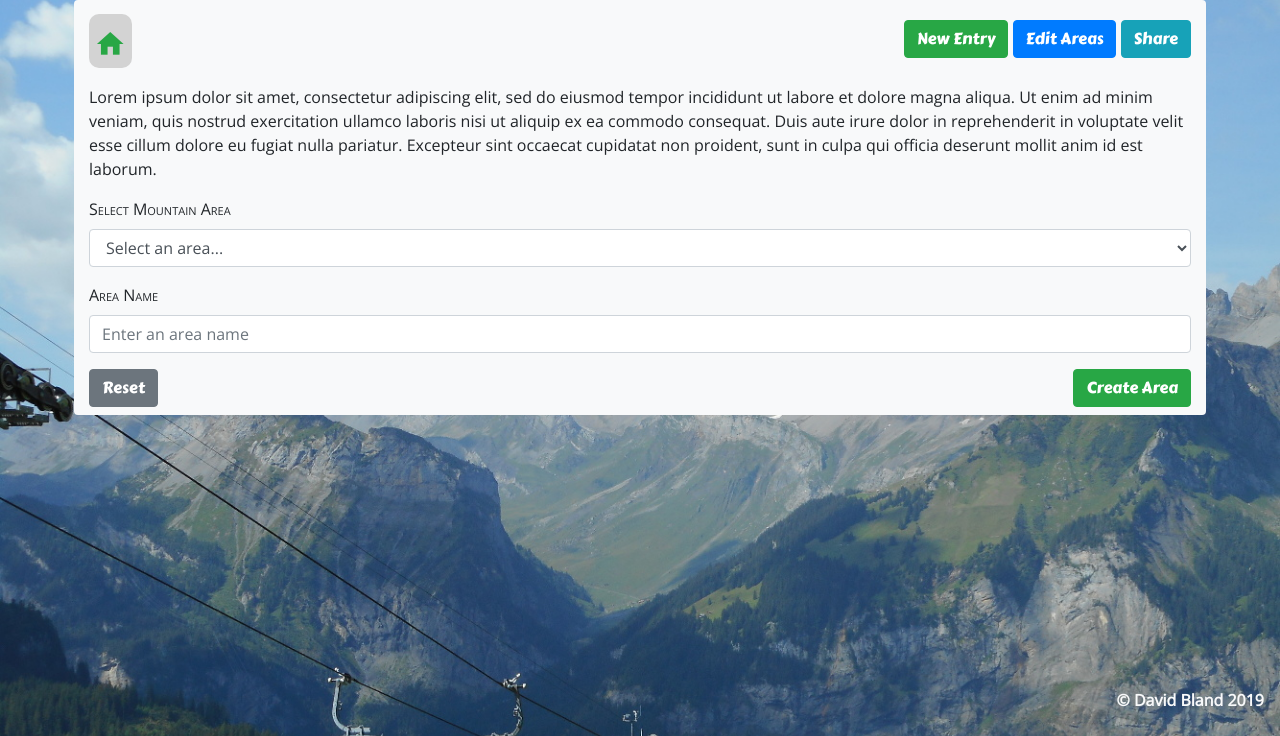
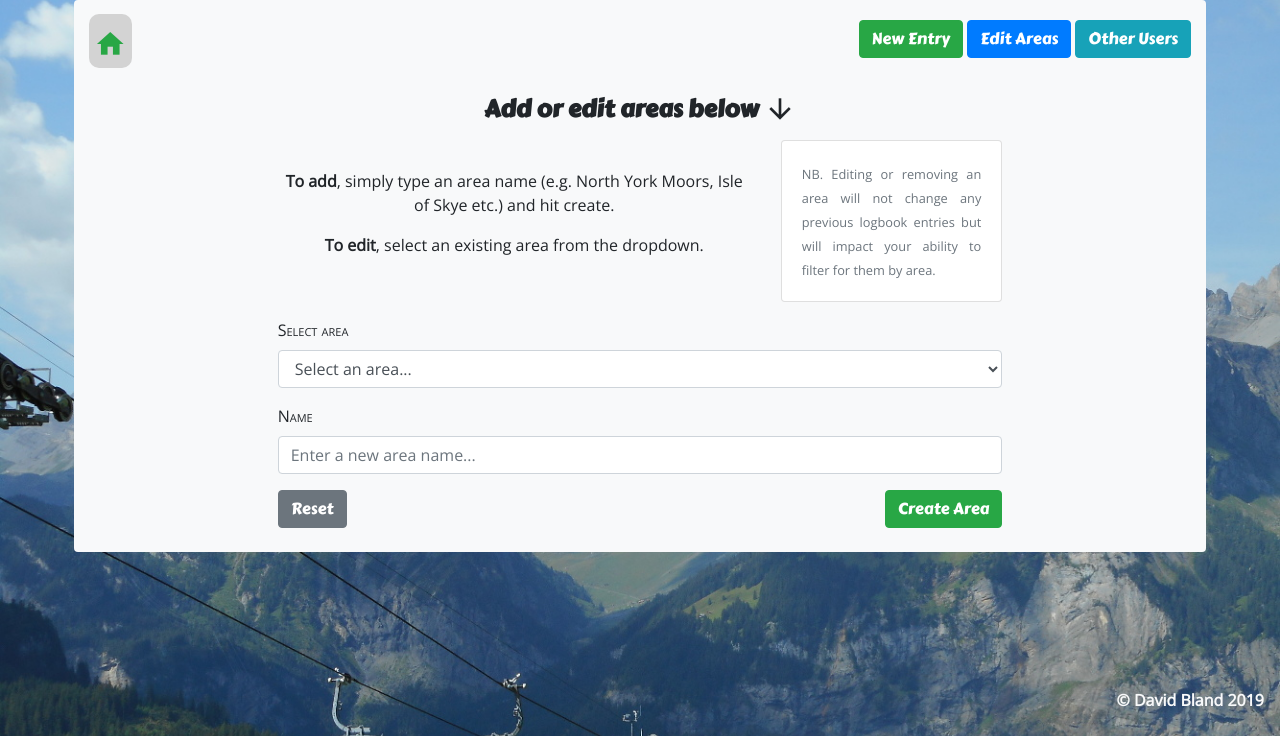
Before and after one commit to davebland/the-mountain-logbook, a Flask app: template templates/edit-areas.html in a window 1280 px wide. Shown: the part 64-800 px from the top of the page. Run offline with Flask 2, Linux system fonts and the light colour scheme; the template is opened without the code that fills it, so the values that code supplies are empty; parts of the project's set-up code (start-up, migrations or seed data) failed here and were passed over; some libraries are stand-ins or nearby versions.

Commit message:
minor styling, typography and layout updates to all pages

```diff
--- a/app.py
+++ b/app.py
@@ -160,7 +160,7 @@ def edit_areas():
 def others():
     """ Generate page to view entries submitted by others """
     if login_check():
-        return render_template('others.html', title="Others Page", area_list=db.get_areas())
+        return render_template('others.html', title="Other Users", area_list=db.get_areas())
     return redirect( url_for('index') )
 
 # ROUTES (retrieve data)
--- a/static/css/styles.css
+++ b/static/css/styles.css
@@ -12,7 +12,7 @@ body {
     font-family: 'Open Sans', sans-serif;
 }
 
-h1, h2, h3, h4, h5, h6, button {
+h1, h2, h3, h4, h5, h6, button, th {
     font-family: 'Carter One', cursive;
 }
 
@@ -32,6 +32,14 @@ header a:hover {
 
 #application-logo-title i, #application-logo-title h2 {
     font-size: 2em;
+}
+
+#modal-data-primary_terrain, #modal-data-participation {
+    text-transform: capitalize;
+}
+
+#modal-entry td small, #modal-notes {
+    font-variant: small-caps;
 }
 
 @media (min-width: 768px) {
@@ -94,6 +102,16 @@ form label {
     width: 50px;
 }
 
+#table-header-details, #table-header-details i {
+    line-height: 12px;
+    font-size: 1em;
+}
+
+th {
+    font-size: 1.2em;
+    font-weight: 100;
+}
+
 /* BUTTONS */
 
 .logbook-button {
--- a/templates/application-frame.html
+++ b/templates/application-frame.html
@@ -16,7 +16,7 @@
                     <nav>
                         <a href="{{ url_for('new') }}"><button type="button" class="btn btn-success">New Entry</button></a>
                         <a href="{{ url_for('edit_areas') }}"><button type="button" class="btn btn-primary">Edit Areas</button></a>
-                        <a href="{{ url_for('others') }}"><button type="button" class="btn btn-info">Share</button></a>
+                        <a href="{{ url_for('others') }}"><button type="button" class="btn btn-info">Other Users</button></a>
                     </nav>
                 </div>
             </div>
--- a/templates/edit-areas.html
+++ b/templates/edit-areas.html
@@ -1,13 +1,26 @@
 {% extends 'application-frame.html' %}
 <!-- Edit and add mountain areas -->
 {% block content %}
-    <div class="row">
-        <div class="col">
-            <p>Lorem ipsum dolor sit amet, consectetur adipiscing elit, sed do eiusmod tempor incididunt ut labore et dolore magna aliqua. Ut enim ad minim veniam, quis nostrud exercitation ullamco laboris nisi ut aliquip ex ea commodo consequat. Duis aute irure dolor in reprehenderit in voluptate velit esse cillum dolore eu fugiat nulla pariatur. Excepteur sint occaecat cupidatat non proident, sunt in culpa qui officia deserunt mollit anim id est laborum.</p>
+    <div class="row mb-3">
+        <div class="col col-lg-8 m-auto">
+            <h4 class="text-center mb-3"><strong>Add or edit areas below <i class="material-icons">arrow_downward</i></strong></h4>
+            <div class="row align-items-center">
+                <div class="col-md text-center">
+                    <p><strong>To add</strong>, simply type an area name (e.g. North York Moors, Isle of Skye etc.) and hit create.</p>
+                    <p><strong>To edit</strong>, select an existing area from the dropdown.</p>
+                </div>
+                <div class="col-md-4">
+                    <div class="card">
+                        <div class="card-body text-justify">
+                                <small class="text-muted">NB. Editing or removing an area will not change any previous logbook entries but will impact your ability to filter for them by area.</small>
+                        </div>
+                    </div>
+                </div>
+            </div>
         </div>
     </div>
-    <div class="row">
-        <div class="col">
+    <div class="row mb-3">
+        <div class="col col-lg-8 m-auto">
             <!-- Flashed or other message Area -->
             {% with error_messages = get_flashed_messages() %}
                     {% if error_messages %}
@@ -21,7 +34,7 @@
             <!-- Dropdown to select existing mountain area -->
             <form id="form-select-area">
                 <div class="form-group">
-                    <label for="select-form-area-name">Select Mountain Area</label>
+                    <label for="select-form-area-name">Select area</label>
                     <select class="form-control" id="select-form-area-name" name="area_id" onchange="fillEditForm();" required>
                         <option selected disabled hidden>Select an area...</option>
                         <!-- If area list exists populate the select, otherwise display an error message -->
@@ -38,8 +51,8 @@
             <!-- Form to edit mountain area -->
             <form id="form-edit-area" action="{{ url_for('create', create_type='area', reload_page=True) }}" method="POST">
                 <div class="form-group">
-                    <label for="input-new-area-name">Area Name</label>
-                    <input type="text" class="form-control" id="input-new-area-name" name="name" placeholder="Enter an area name" required>
+                    <label for="input-new-area-name">Name</label>
+                    <input type="text" class="form-control" id="input-new-area-name" name="name" placeholder="Enter a new area name..." required>
                 </div>
                 <div class="form-row mb-2">
                     <div class="col-4">
```
Also changed, not shown: templates/logbook-home.html (+10 -17 lines), templates/others.html (+7 -7 lines).
